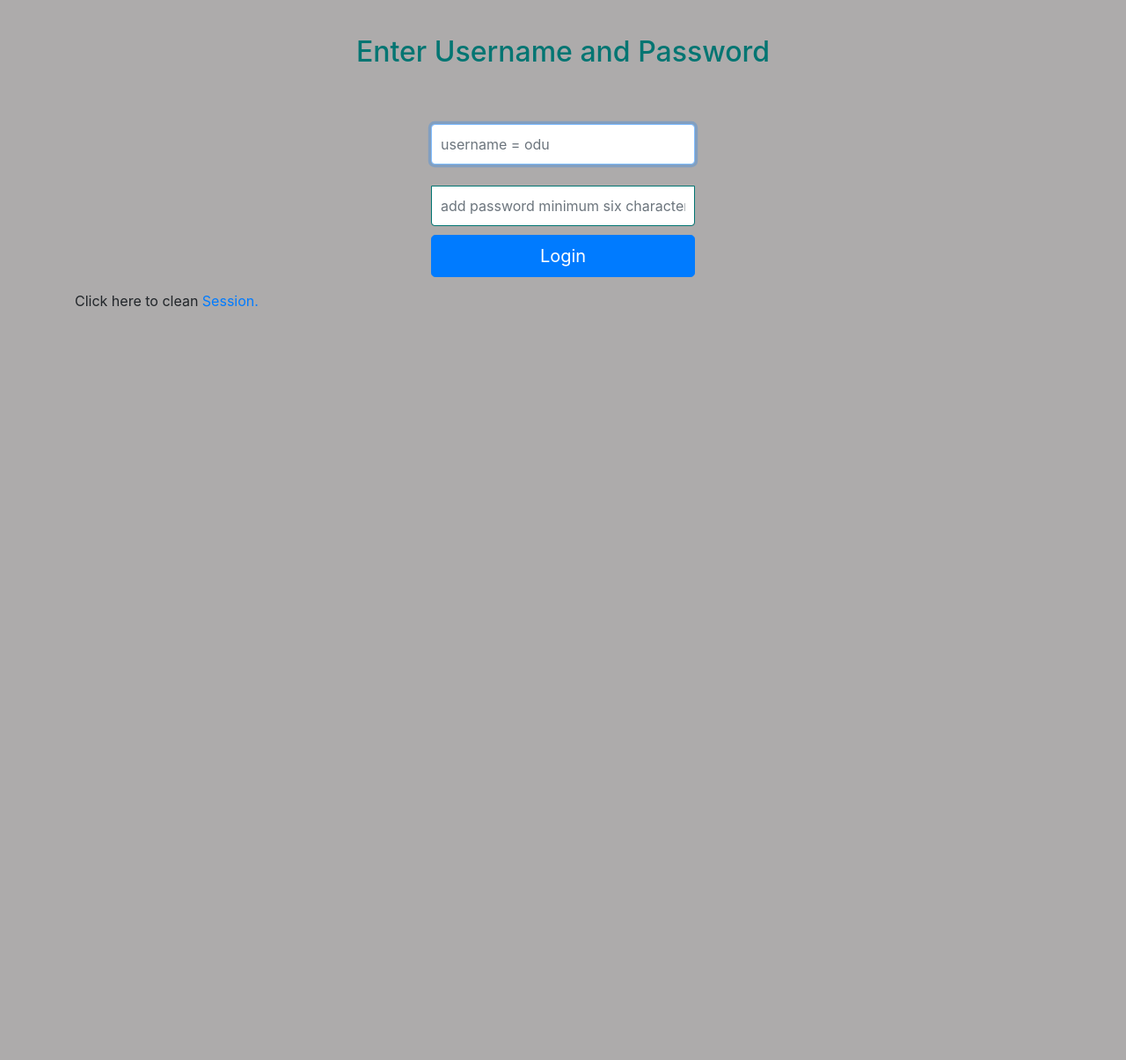
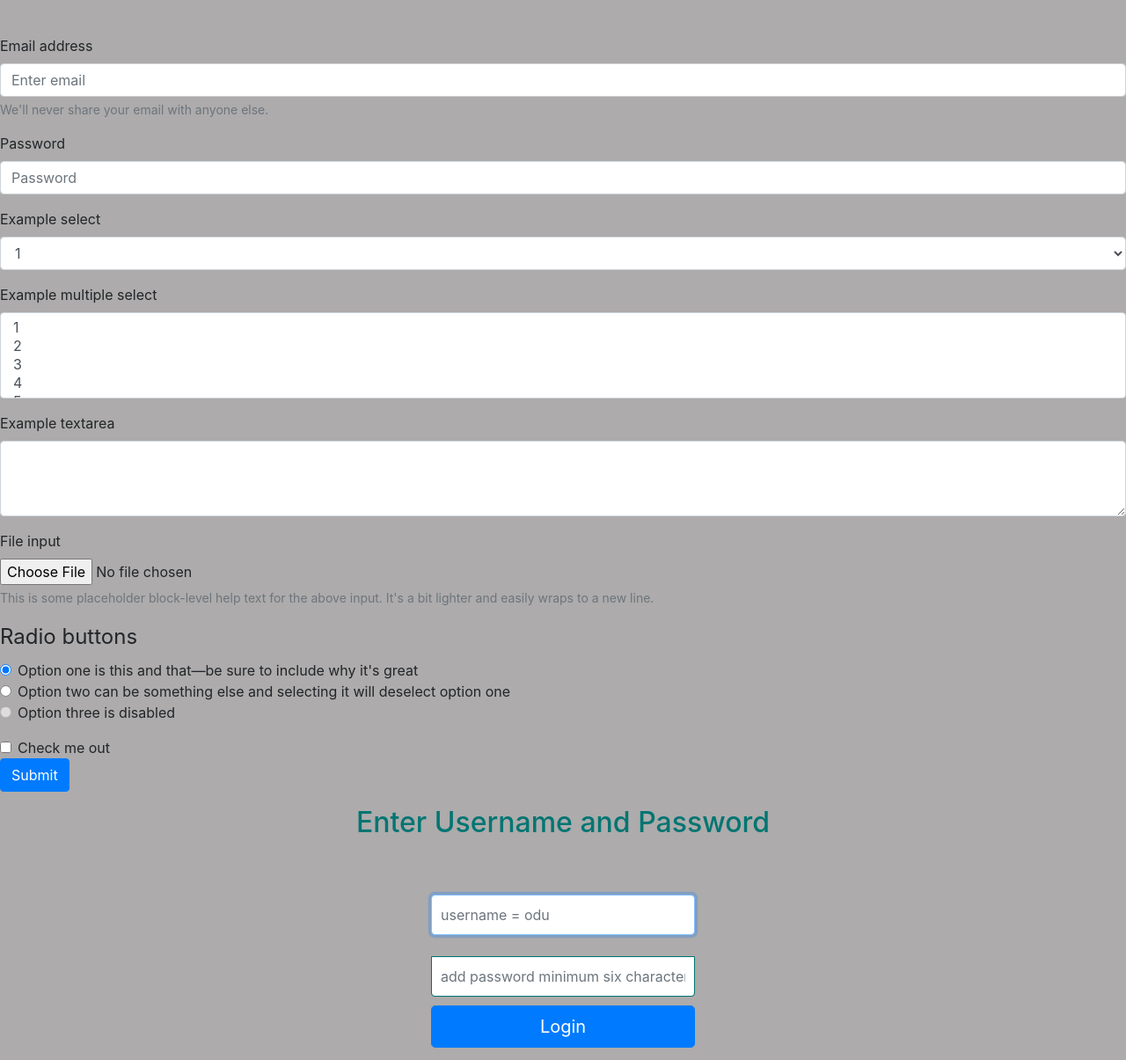
Before and after one commit to pnavale/SlackForODU-1, a PHP site: page /template/login.php in a window 1280 px wide. Shown: the top 1205 px of the page at 88% size. Before the commit the page ends 349 px from the top, so only its background shows below. Run offline with PHP 8.4, Linux system fonts and the light colour scheme; some libraries are stand-ins or nearby versions.

Commit message:
change in login functionality

```diff
--- a/SlackForODU/template/login.php
+++ b/SlackForODU/template/login.php
@@ -74,7 +74,74 @@
    </head>
 
    <body>
-
+      <form>
+  <div class="form-group">
+    <label for="exampleInputEmail1">Email address</label>
+    <input type="email" class="form-control" id="exampleInputEmail1" aria-describedby="emailHelp" placeholder="Enter email">
+    <small id="emailHelp" class="form-text text-muted">We'll never share your email with anyone else.</small>
+  </div>
+  <div class="form-group">
+    <label for="exampleInputPassword1">Password</label>
+    <input type="password" class="form-control" id="exampleInputPassword1" placeholder="Password">
+  </div>
+  <div class="form-group">
+    <label for="exampleSelect1">Example select</label>
+    <select class="form-control" id="exampleSelect1">
+      <option>1</option>
+      <option>2</option>
+      <option>3</option>
+      <option>4</option>
+      <option>5</option>
+    </select>
+  </div>
+  <div class="form-group">
+    <label for="exampleSelect2">Example multiple select</label>
+    <select multiple class="form-control" id="exampleSelect2">
+      <option>1</option>
+      <option>2</option>
+      <option>3</option>
+      <option>4</option>
+      <option>5</option>
+    </select>
+  </div>
+  <div class="form-group">
+    <label for="exampleTextarea">Example textarea</label>
+    <textarea class="form-control" id="exampleTextarea" rows="3"></textarea>
+  </div>
+  <div class="form-group">
+    <label for="exampleInputFile">File input</label>
+    <input type="file" class="form-control-file" id="exampleInputFile" aria-describedby="fileHelp">
+    <small id="fileHelp" class="form-text text-muted">This is some placeholder block-level help text for the above input. It's a bit lighter and easily wraps to a new line.</small>
+  </div>
+  <fieldset class="form-group">
+    <legend>Radio buttons</legend>
+    <div class="form-check">
+      <label class="form-check-label">
+        <input type="radio" class="form-check-input" name="optionsRadios" id="optionsRadios1" value="option1" checked>
+        Option one is this and that&mdash;be sure to include why it's great
+      </label>
+    </div>
+    <div class="form-check">
+    <label class="form-check-label">
+        <input type="radio" class="form-check-input" name="optionsRadios" id="optionsRadios2" value="option2">
+        Option two can be something else and selecting it will deselect option one
+      </label>
+    </div>
+    <div class="form-check disabled">
+    <label class="form-check-label">
+        <input type="radio" class="form-check-input" name="optionsRadios" id="optionsRadios3" value="option3" disabled>
+        Option three is disabled
+      </label>
+    </div>
+  </fieldset>
+  <div class="form-check">
+    <label class="form-check-label">
+      <input type="checkbox" class="form-check-input">
+      Check me out
+    </label>
+  </div>
+  <button type="submit" class="btn btn-primary">Submit</button>
+</form>
       <h2>Enter Username and Password</h2>
       <div class = "container form-signin">
 
```
Also changed, not shown: SlackForODU/index.html (added, +21 -0 lines), SlackForODU/index.php (deleted, +0 -11 lines), SlackForODU/template/index.php (added, +24 -0 lines), SlackForODU/template/login.html (added, +245 -0 lines), index.php (deleted, +0 -11 lines), SlackForODU/images/logo.png (added).
